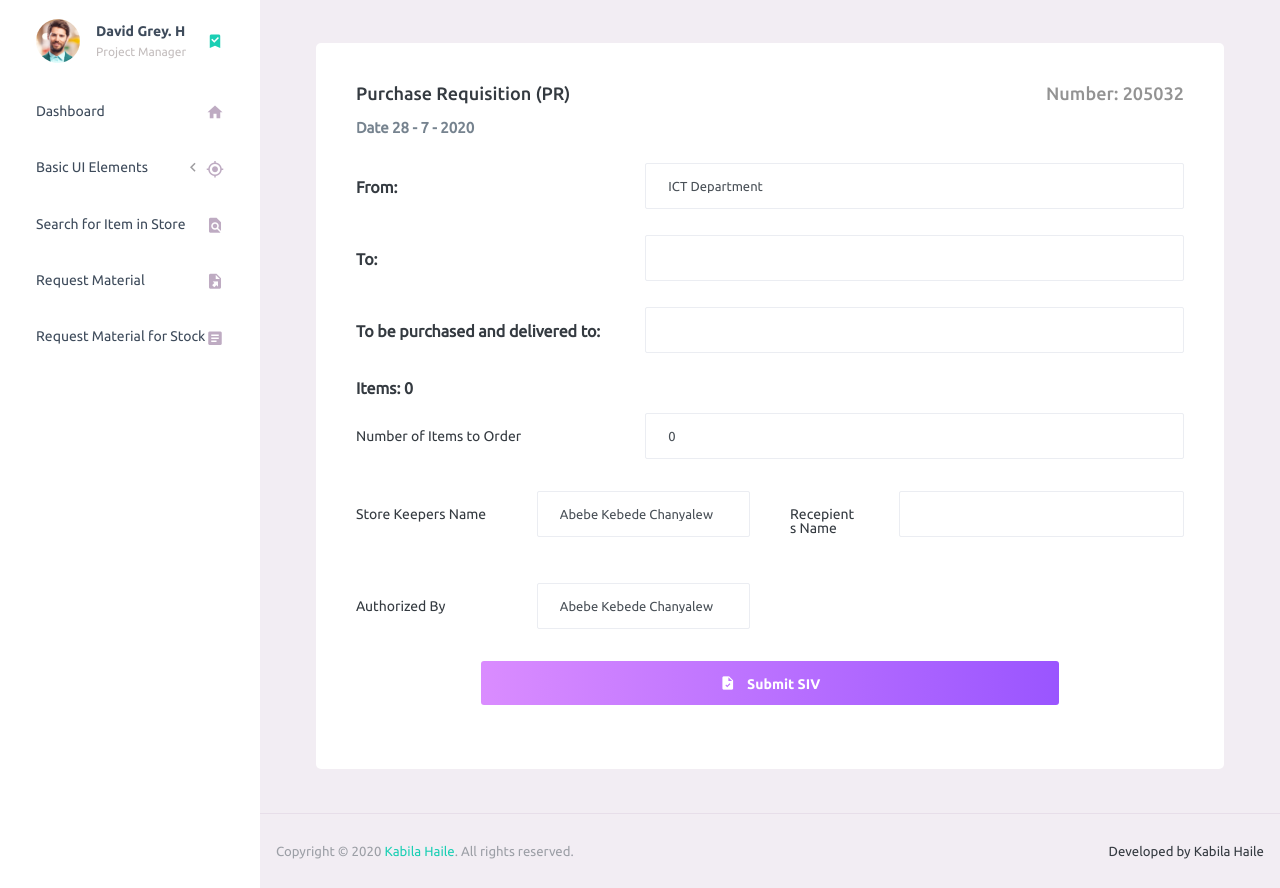
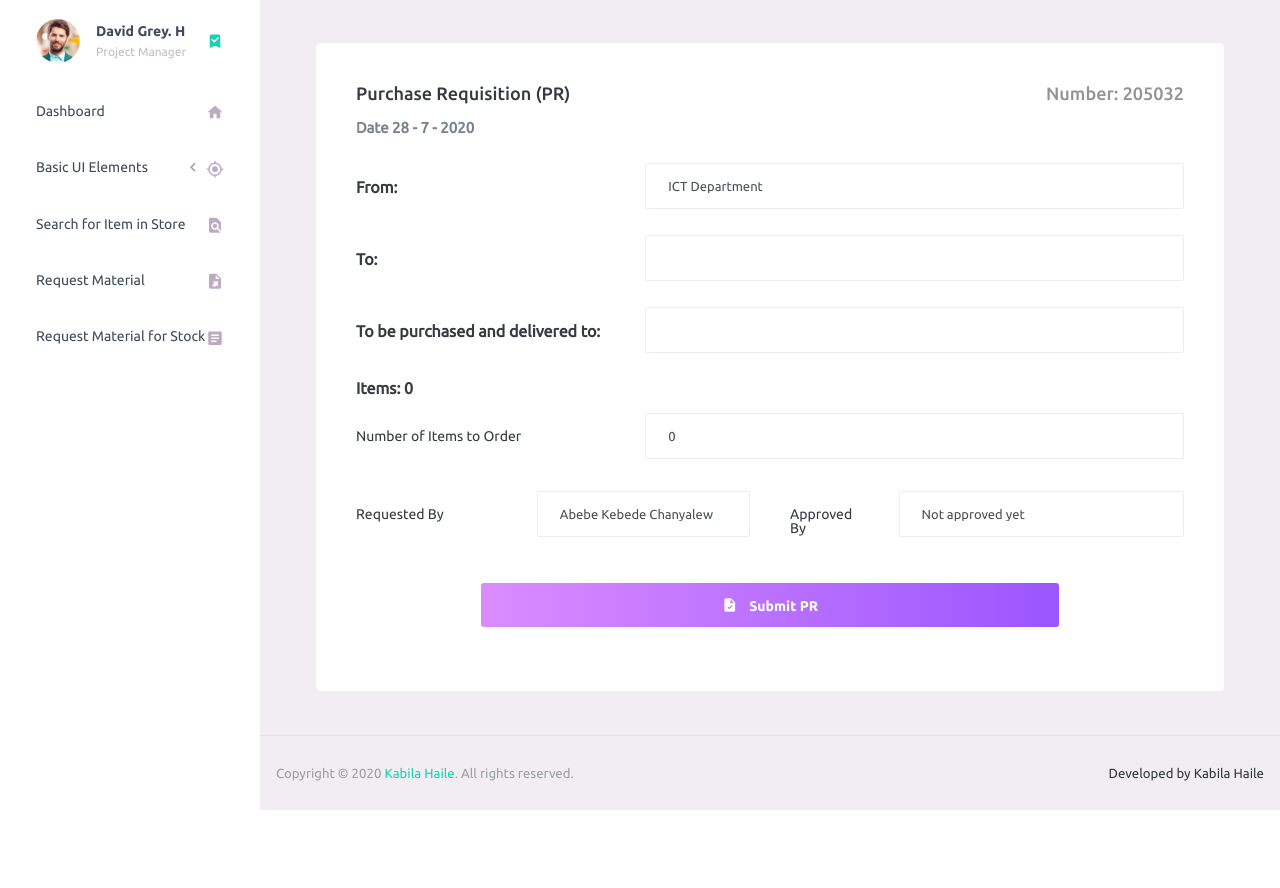
Before and after one commit to kabJhai/Store-Management-System, a PHP site: page /pr.php in a window 1280 px wide. Shown: the part 71-959 px from the top of the page. After the commit the page ends 881 px from the top, so only its background shows below. Run offline with PHP 8.4, Linux system fonts and the light colour scheme.

Commit message:
PR Request and Store

```diff
--- a/assets/js/dynamic.js
+++ b/assets/js/dynamic.js
@@ -113,3 +113,84 @@ function calculate(formNum) {
   let totalPrice = document.getElementById("total"+formNum);
   totalPrice.value = parseFloat(unitPrice.value) * parseFloat(reqQuantity.value);
 }
+
+function addpr() {
+  var form_container = document.getElementById('form-array-container');
+  var item_count_container = document.getElementById('item_count');
+  var item_count_input = document.getElementById('items-needed');
+  var items = parseInt(item_count_input.value);
+  item_count_container.innerText = item_count_input.value;
+  form_container.innerHTML = "";
+  for (let count = 1; count <= items; count++) {
+    var previous = form_container.innerHTML;
+    var serial = "<div class='row'>\
+    <div class='col-md-12 line'>\
+    </div>\
+    </div>\
+    <p class='card-description'>Serial Number "+count+" </p>";
+    var row1 = "<div class='row'>\
+                <div class='col-md-4'>\
+                <div class='form-group row'>\
+                    <label class='col-sm-4 col-form-label'>ITEM</label>\
+                        <div class='col-sm-8'>\
+                            <input type='text' name='item[]' class='form-control' required/>\
+                        </div>\
+                        </div>\
+                        </div>\
+                        <div class='col-md-8'>\
+                            <div class='form-group row'>\
+                               <label class='col-sm-3 col-form-label'>Description</label>\
+                                    <div class='col-sm-9'>\
+                                        <input type='text' name='description[]' class='form-control' required/>  \
+                                    </div>\
+                                </div> \
+                            </div>\
+                        </div>";
+    var row2 = "<div class='row'>\
+      <div class='col-md-4'>\
+        <div class='form-group row'>\
+          <label class='col-sm-4 col-form-label'>Unit</label>\
+          <div class='col-sm-8'>\
+            <select name='unit[]' class='form-control' required>\
+              <option name='Dozen' >Dozen</option>\
+              <option name='Inch' >Inch</option>\
+              <option name='Kilogram'>Kilogram</option>\
+              <option name='Meter'>Meter</option>\
+              <option name='Liter'>Liter</option>\
+              <option name='Peice'>Peice</option>\
+            </select>\
+          </div>\
+        </div>\
+      </div>\
+      <div class='col-md-4'>\
+        <div class='form-group row'>\
+          <label class='col-sm-5 col-form-label'>Qty</label>\
+          <div class='col-sm-7'>\
+            <input class='form-control' name='qty[]' placeholder='' required/>\
+          </div>\
+        </div>\
+      </div>\
+      <div class='col-md-4'>\
+        <div class='form-group row'>\
+          <label class='col-sm-5 col-form-label'>Stock Balance</label>\
+          <div class='col-sm-7'>\
+            <input class='form-control' name='stock_balance[]'  placeholder='' required/>\
+          </div>\
+        </div>\
+      </div>\
+    </div>";
+
+    var row4 = "<div class='row'>\
+      <div class='col-md-12'>\
+        <div class='form-group row'>\
+          <label class='col-sm-2 col-form-label'>Remark</label>\
+          <div class='col-sm-10'>\
+            <input type='text' name='remark[]' class='form-control' required/>\
+          </div>\
+        </div>\
+      </div>\
+</div>";
+form_container.innerHTML = previous+serial+row1+row2+row4;
+
+  }
+}
--- a/pr.php
+++ b/pr.php
@@ -57,7 +57,7 @@ include "includes/sidebar.php";
                                 <div class="form-group row">
                                   <label class="col-sm-4 col-form-label">Number of Items to Order</label>
                                   <div class="col-sm-8">
-                                    <input type="number" min="0" value=0 id="items-needed" oninput="add()" class="form-control" />
+                                    <input type="number" min="0" value=0 id="items-needed" oninput="addpr()" class="form-control" />
                                   </div>
                                 </div>
                               </div>
@@ -69,40 +69,30 @@ include "includes/sidebar.php";
                       <div class="row">
                         <div class="col-md-6">
                           <div class="form-group row">
-                            <label class="col-sm-5 col-form-label">Store Keepers Name</label>
+                            <label class="col-sm-5 col-form-label">Requested By</label>
                             <div class="col-sm-7">
-                            <input type="text" name="store_keeper"  value="Abebe Kebede Chanyalew" class="form-control"/>
+                            <input type="text" name="requested_by"  value="Abebe Kebede Chanyalew" class="form-control"/>
                             </div>
                           </div>
                         </div>
 
                         <div class="col-md-6">
                           <div class="form-group row">
-                            <label class="col-sm-3 col-form-label">Recepients Name</label>
+                            <label class="col-sm-3 col-form-label">Approved By</label>
                             <div class="col-sm-9">
-                            <input type="text" name="recepient_name" id="items-needed" class="form-control"/>
+                            <input type="text" name="approved_by" value="Not approved yet" id="items-needed" class="form-control"/>
                             </div>
                           </div>
                         </div>
                       </div>
 
                       <div class="row">
-                        <div class="col-md-6">
-                          <div class="form-group row">
-                            <label class="col-sm-5 col-form-label">Authorized By</label>
-                            <div class="col-sm-7">
-                            <input type="text" name="authorized_by"  value="Abebe Kebede Chanyalew" class="form-control"/>
-                            </div>
-                          </div>
-                        </div>
-                      </div>
-                      <div class="row">
                         <div class="col-md-12">
                           <div class="form-group row">
                             <div class="col-sm-2">
                             </div>
-                            <button type="submit" name="siv" class="btn btn-gradient-primary btn-icon-text col-sm-8">
-                                <i class="mdi mdi-file-check btn-icon-prepend"></i> Submit SIV</button>
+                            <button type="submit" name="pr" class="btn btn-gradient-primary btn-icon-text col-sm-8">
+                                <i class="mdi mdi-file-check btn-icon-prepend"></i> Submit PR</button>
                             <div class="col-sm-2">
                             </div>
                             </div>
```
Also changed, not shown: includes/routes.php (+43 -0 lines).
